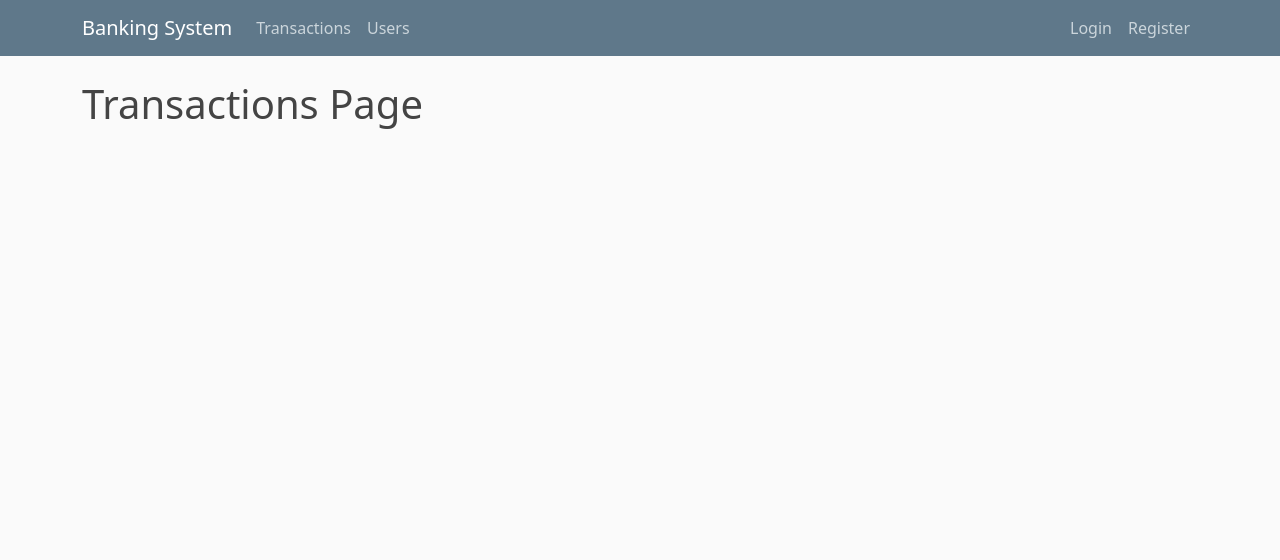
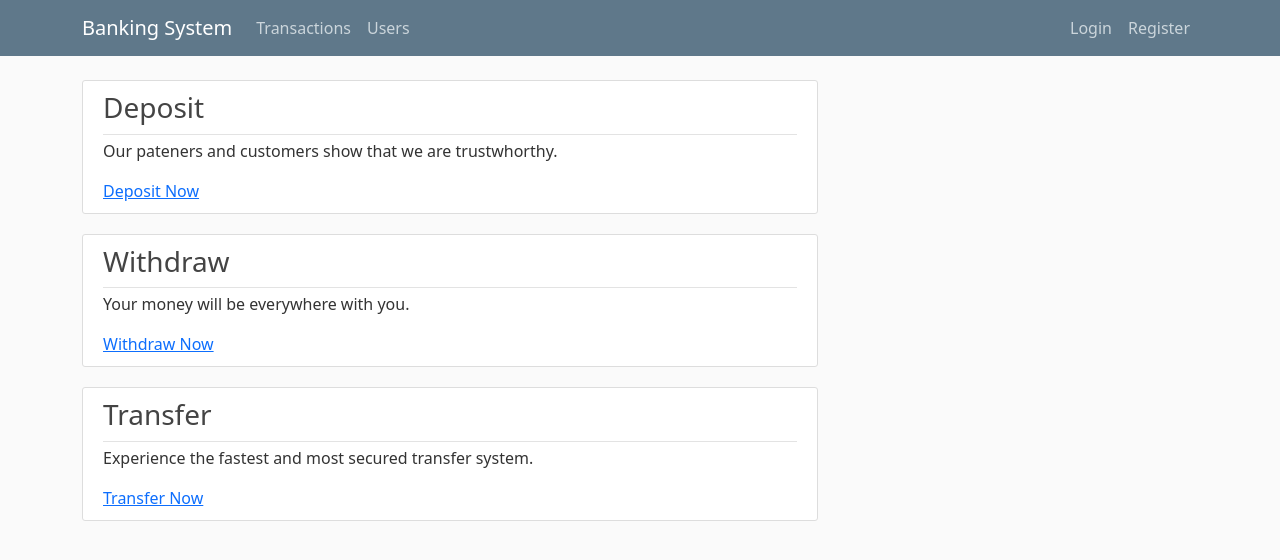
Before and after one commit to Farzen-Taha/Banking-System, a Flask app: page / in a window 1280 px wide. Shown: the top 560 px of the page. Run offline with Flask 2, Linux system fonts and the light colour scheme; some libraries are stand-ins or nearby versions.

Commit message:
created transaction and deposit page

```diff
--- a/bankingsystem.py
+++ b/bankingsystem.py
@@ -1,13 +1,14 @@
 
 from crypt import methods
 from flask import Flask,render_template,url_for,redirect,flash
-from form import RegistrationForm,LoginForm
+from form import RegistrationForm,LoginForm,DepositForm
 app=Flask(__name__)
 
 app.config['SECRET_KEY']="436ef4721d03cc15224c24af0a6b2a4f"
 @app.route("/")
 @app.route("/transactions")
 def transactions():
+
     return render_template('transactions.html',title='Transactions')
 
 @app.route("/users")
@@ -33,5 +34,10 @@ def login():
             flash('Login unsuccessful, incorrect email or password', 'danger')
     return render_template('login.html', title='Login', form=form)
 
+@app.route("/deposit")
+def deposit():
+    form=DepositForm()
+    return render_template('deposit.html',title="Deposit",form=form)
+
 if __name__=='__main__':
     app.run(debug=True)
--- a/templates/transactions.html
+++ b/templates/transactions.html
@@ -1,4 +1,32 @@
 {% extends "layout.html" %}
 {% block content %}
-<h1>Transactions Page</h1>
+<article class="media content-section">
+    <div class="media-body">
+      <div class="article-metadata">
+          <h3>Deposit</h3>
+      </div>
+      <p class="article-content">Our pateners and customers show that we are trustwhorthy.</p>
+      <a class="mr-2" href="{{url_for('deposit')}}">Deposit Now</a>
+    </div>
+  </article>
+
+  <article class="media content-section">
+    <div class="media-body">
+      <div class="article-metadata">
+          <h3>Withdraw</h3>
+      </div>
+      <p class="article-content">Your money will be everywhere with you.</p>
+      <a class="mr-2" href="#">Withdraw Now</a>
+    </div>
+  </article>
+
+  <article class="media content-section">
+    <div class="media-body">
+      <div class="article-metadata">
+          <h3>Transfer</h3>
+      </div>
+      <p class="article-content">Experience the fastest and most secured transfer system.</p>
+      <a class="mr-2" href="#">Transfer Now</a>
+    </div>
+  </article>
 {% endblock %}
```
Also changed, not shown: form.py (+5 -3 lines), templates/deposit.html (added, +46 -0 lines), templates/transfer.html (added), templates/withdraw.html (added).
